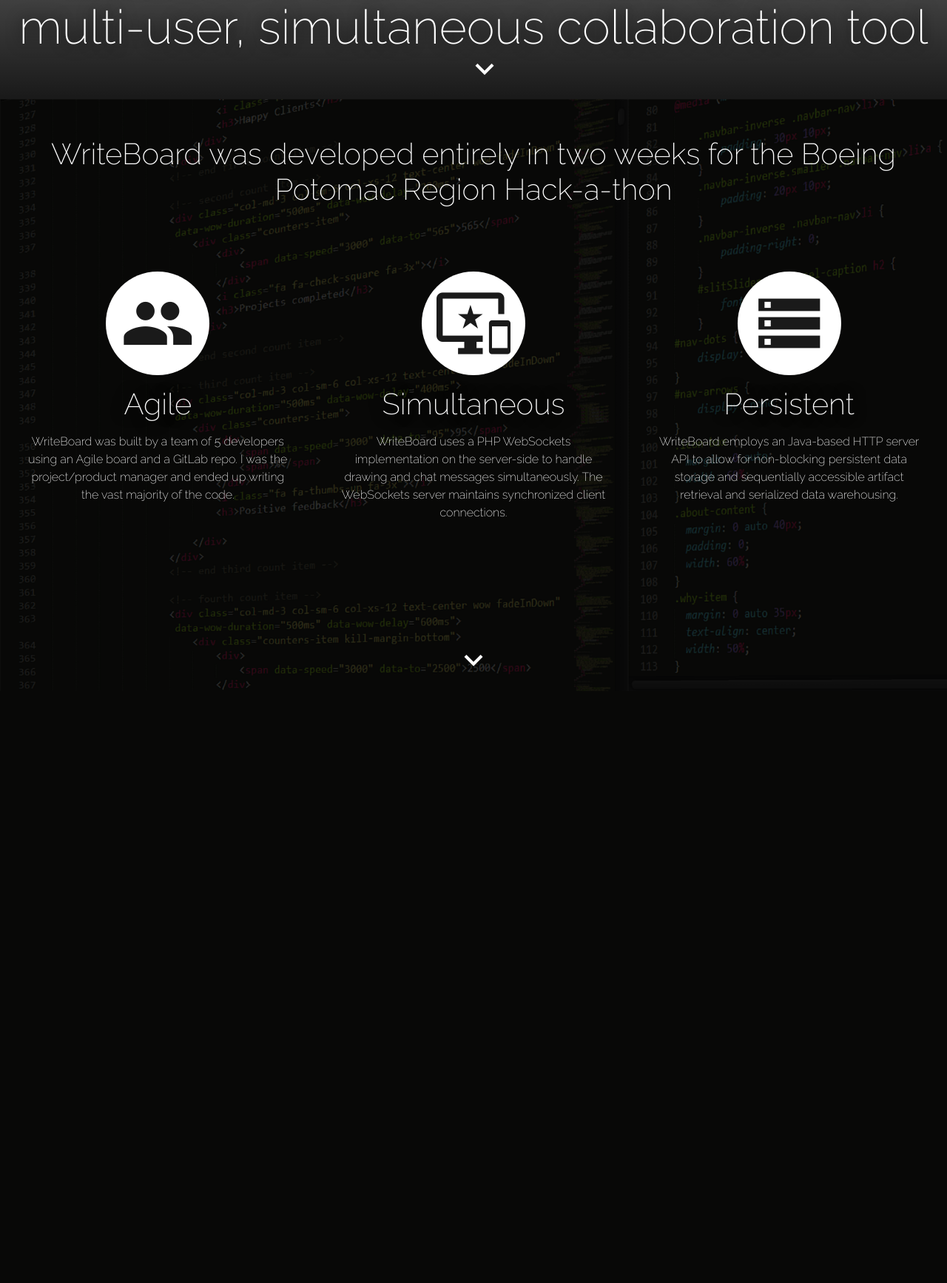
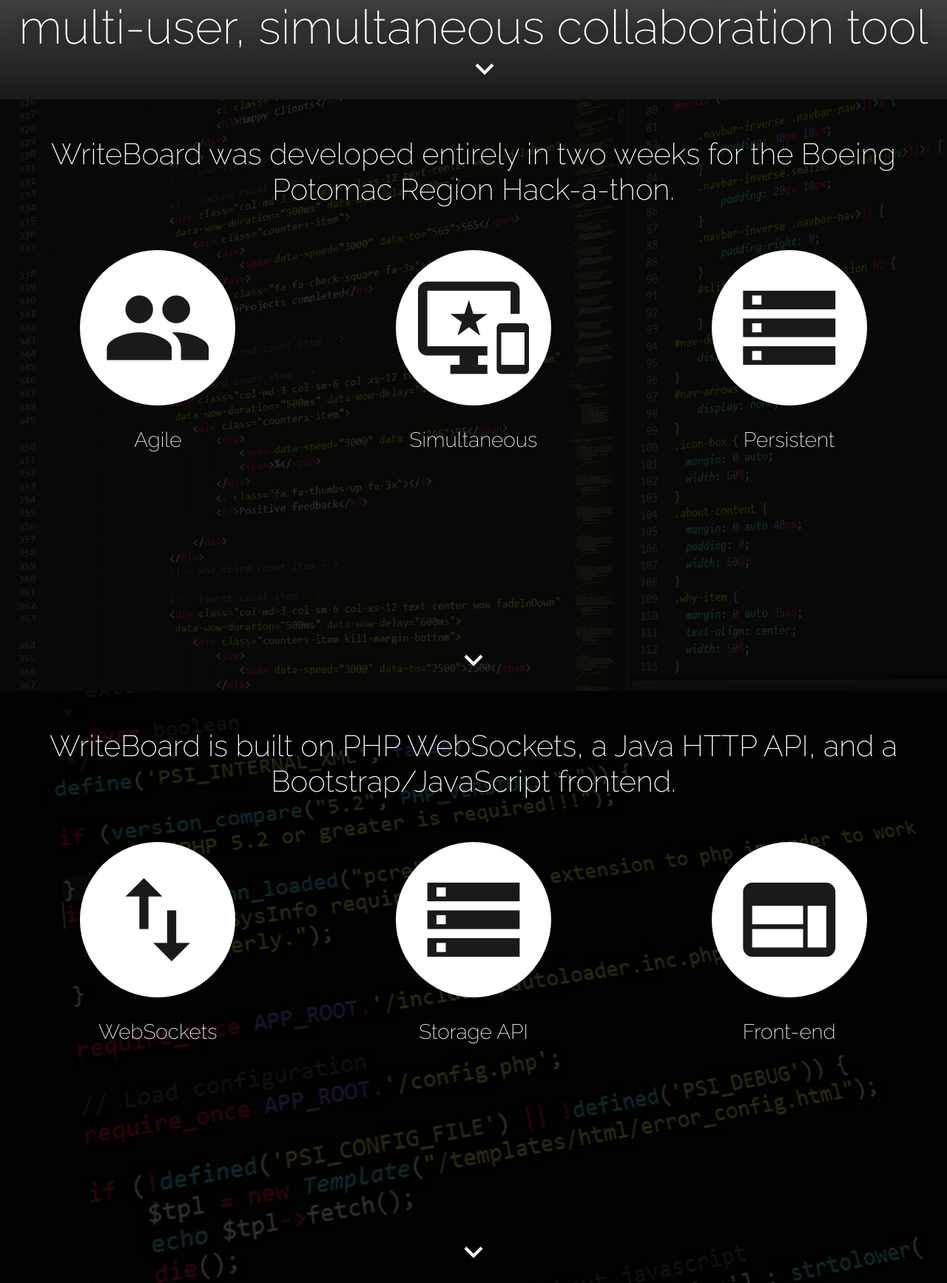
Before and after one commit to joeldseidel/joeldseidel.github.io, a PHP site: page /pages/portfolio-writeboard.html in a window 1280 px wide. Shown: the part 666-2400 px from the top of the page at 74% size. Before the commit the page ends 1599 px from the top, so only its background shows below. Run offline with PHP 8.4, Linux system fonts and the light colour scheme.

Commit message:
Technical overview screen

```diff
--- a/pages/portfolio-writeboard.html
+++ b/pages/portfolio-writeboard.html
@@ -6,9 +6,11 @@
     <link rel="stylesheet" type="text/css" href="../style/page-styles.css">
     <link rel="stylesheet" href="https://cdnjs.cloudflare.com/ajax/libs/font-awesome/4.7.0/css/font-awesome.min.css">
     <link href="https://fonts.googleapis.com/icon?family=Material+Icons" rel="stylesheet">
+    <link href="https://unpkg.com/aos@2.3.1/dist/aos.css" rel="stylesheet">
     <script src="https://ajax.googleapis.com/ajax/libs/jquery/3.3.1/jquery.min.js"></script>
     <script src="https://cdnjs.cloudflare.com/ajax/libs/popper.js/1.14.0/umd/popper.min.js"></script>
     <script src="https://maxcdn.bootstrapcdn.com/bootstrap/4.1.0/js/bootstrap.min.js"></script>
+    <script src="https://unpkg.com/aos@next/dist/aos.js"></script>
     <script src="../script/pages-script.js"></script>
 </head>
 <body>
@@ -18,7 +20,7 @@
                 <div class="container-fluid page-header-container" data-aos="fade-up" data-aos-duration="1000">
                     <h1 class="page-header-text">WriteBoard is an award-winning online, multi-user, simultaneous collaboration tool</h1>
                     <div class="scroll-prompt-container">
-                        <a id="scroll-prompt" href="#project-background"><i class="material-icons">expand_more</i></a>
+                        <a class="scroll-button" href="#project-background"><i class="material-icons">expand_more</i></a>
                     </div>
                 </div>
                 <div id="home-button" data-aos="fade-right">
@@ -27,35 +29,69 @@
             </div>
             <div class="row m-0 content-screen" id="project-background" style="background: url('../img/code background-1.jpg');">
                 <div class="content-container">
-                    <h1>WriteBoard was developed entirely in two weeks for the Boeing Potomac Region Hack-a-thon</h1>
+                    <h1>WriteBoard was developed entirely in two weeks for the Boeing Potomac Region Hack-a-thon.</h1>
                     <div class="row w-100 h-100 m-0">
                         <div class="col-lg-4">
-                            <div class="container-fluid icon-listing" data-aos="fade-left" data-aos-delay="50">
+                            <div class="container-fluid mouseover-icon-listing" data-aos="fade-left" data-aos-delay="50">
                                 <i class="material-icons">group</i>
                                 <h3 class="w-100">Agile</h3>
-                                <p>WriteBoard was built by a team of 5 developers using an Agile board and a GitLab repo. I was the project/product manager and ended up writing the vast majority of the code.</p>
+                                <p class="icon-listing-body">WriteBoard was built by a team of 5 developers using an Agile board and a GitLab repo. I was the project/product manager and ended up writing the vast majority of the code.</p>
                             </div>
                         </div>
                         <div class="col-lg-4">
-                            <div class="container-fluid icon-listing" data-aos="fade-left" data-aos-delay="100">
+                            <div class="container-fluid mouseover-icon-listing" data-aos="fade-left" data-aos-delay="100">
                                 <i class="material-icons">important_devices</i>
                                 <h3 class="w-100">Simultaneous</h3>
-                                <p>WriteBoard uses a PHP WebSockets implementation on the server-side to handle drawing and chat messages simultaneously. The WebSockets server maintains synchronized client connections.</p>
+                                <p class="icon-listing-body">WriteBoard uses a PHP WebSockets implementation on the server-side to handle drawing and chat messages simultaneously. The WebSockets server maintains synchronized client connections.</p>
                             </div>
                         </div>
                         <div class="col-lg-4">
-                            <div class="container-fluid icon-listing" data-aos="fade-left" data-aos-delay="150">
+                            <div class="container-fluid mouseover-icon-listing" data-aos="fade-left" data-aos-delay="150">
                                 <i class="material-icons">storage</i>
                                 <h3 class="w-100">Persistent</h3>
-                                <p>WriteBoard employs an Java-based HTTP server API to allow for non-blocking persistent data storage and sequentially accessible artifact retrieval and serialized data warehousing.</p>
+                                <p class="icon-listing-body">WriteBoard employs an Java-based HTTP server API to allow for non-blocking persistent data storage and sequentially accessible artifact retrieval and serialized data warehousing.</p>
                             </div>
                         </div>
                     </div>
                     <div class="scroll-prompt-container">
-                        <a href="#technical-overview"><i class="material-icons">expand_more</i></a>
+                        <a class="scroll-button" href="#technical-overview"><i class="material-icons">expand_more</i></a>
+                    </div>
+                </div>
+            </div>
+            <div class="row m-0 content-screen" id="technical-overview" style="background: url('../img/code background-2.jpg');">
+                <div class="content-container">
+                    <h1>WriteBoard is built on PHP WebSockets, a Java HTTP API, and a Bootstrap/JavaScript frontend.</h1>
+                    <div class="row w-100 h-100 m-0">
+                        <div class="col-lg-4">
+                            <div class="container-fluid mouseover-icon-listing" data-aos="fade-right" data-aos-delay="50">
+                                <i class="material-icons">import_export</i>
+                                <h3>WebSockets</h3>
+                                <p class="icon-listing-body">This component was created using the Ratchet PHP library and broadcasts actions from connected clients to connected clients. The WebSockets server is written to be as lean as possible to keep up with high volume requests in real time.</p>
+                            </div>
+                        </div>
+                        <div class="col-lg-4">
+                            <div class="container-fluid mouseover-icon-listing" data-aos="fade-right" data-aos-delay="100">
+                                <i class="material-icons">storage</i>
+                                <h3>Storage API</h3>
+                                <p class="icon-listing-body">This component was created with a Java HTTP server that accepted serialized drawing objects and added them to a queue to be stored in a MySQL database. The API runs asynchronous database access for instant responses to the WebSockets API.</p>
+                            </div>
+                        </div>
+                        <div class="col-lg-4">
+                            <div class="container-fluid mouseover-icon-listing" data-aos="fade-right" data-aos-delay="150">
+                                <i class="material-icons">web</i>
+                                <h3>Front-end</h3>
+                                <p class="icon-listing-body">This component was created using JavaScript and Bootstrap. Bootstrap was used for formatting support for display components. Over one thousand lines of JavaScript manages communication with the WebSockets server and handles events</p>
+                            </div>
+                        </div>
+                        <div class="scroll-prompt-container">
+                            <a class="scroll-button" href="#project-approach"><i class="material-icons">expand_more</i></a>
+                        </div>
                     </div>
                 </div>
             </div>
         </div>
     </div>
+<script>
+    AOS.init();
+</script>
 </body>
--- a/script/pages-script.js
+++ b/script/pages-script.js
@@ -1,10 +1,14 @@
 $(document).ready(function(){
     $('[data-toggle="tooltip"]').tooltip();
-    $('#scroll-button').click(function(e){
+    $('.scroll-button').click(function(e){
         e.preventDefault();
         var sectionTo = $(this).attr('href');
         $('html, body').animate({
             scrollTop: $(sectionTo).offset().top
         }, 500);
     });
+    $('.mouseover-icon-listing').hover(function(e){
+        e.preventDefault();
+        var listingBody = e.find('.icon-listing-body');
+    });
 });
--- a/style/page-styles.css
+++ b/style/page-styles.css
@@ -223,6 +223,38 @@ body{
     padding-left: 30px;
 }
 
+.mouseover-icon-listing{
+    text-align: center;
+    cursor: pointer;
+}
+
+.mouseover-icon-listing i{
+    font-size: 150px;
+    background-color: white;
+    border-radius: 50%;
+    padding: 30px;
+    color: #1a1a1a;
+    transition: all .25s ease-in;
+    margin-top: 50px;
+    margin-bottom: 30px;
+}
+
+.mouseover-icon-listing:hover i{
+    font-size: 100px;
+    padding: 30px;
+    transition: font-size 0.5s;
+}
+
+.mouseover-icon-listing .icon-listing-body{
+    color: rgba(255,255,255,0);
+    text-align: left;
+}
+
+.mouseover-icon-listing:hover .icon-listing-body {
+    color: rgba(255,255,255,1);
+    transition: color 0.75s ease-in;
+}
+
 @keyframes fadein {
     0% {
         opacity: 0;
```
